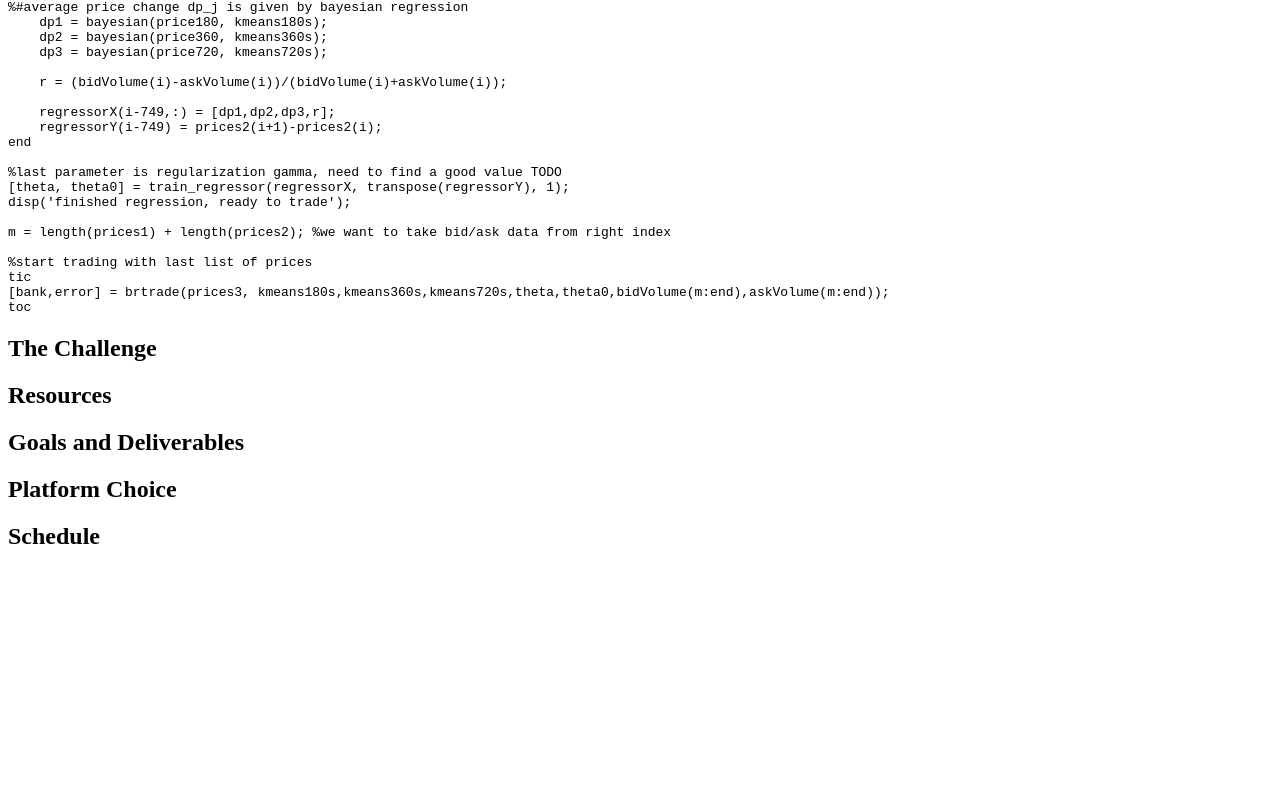
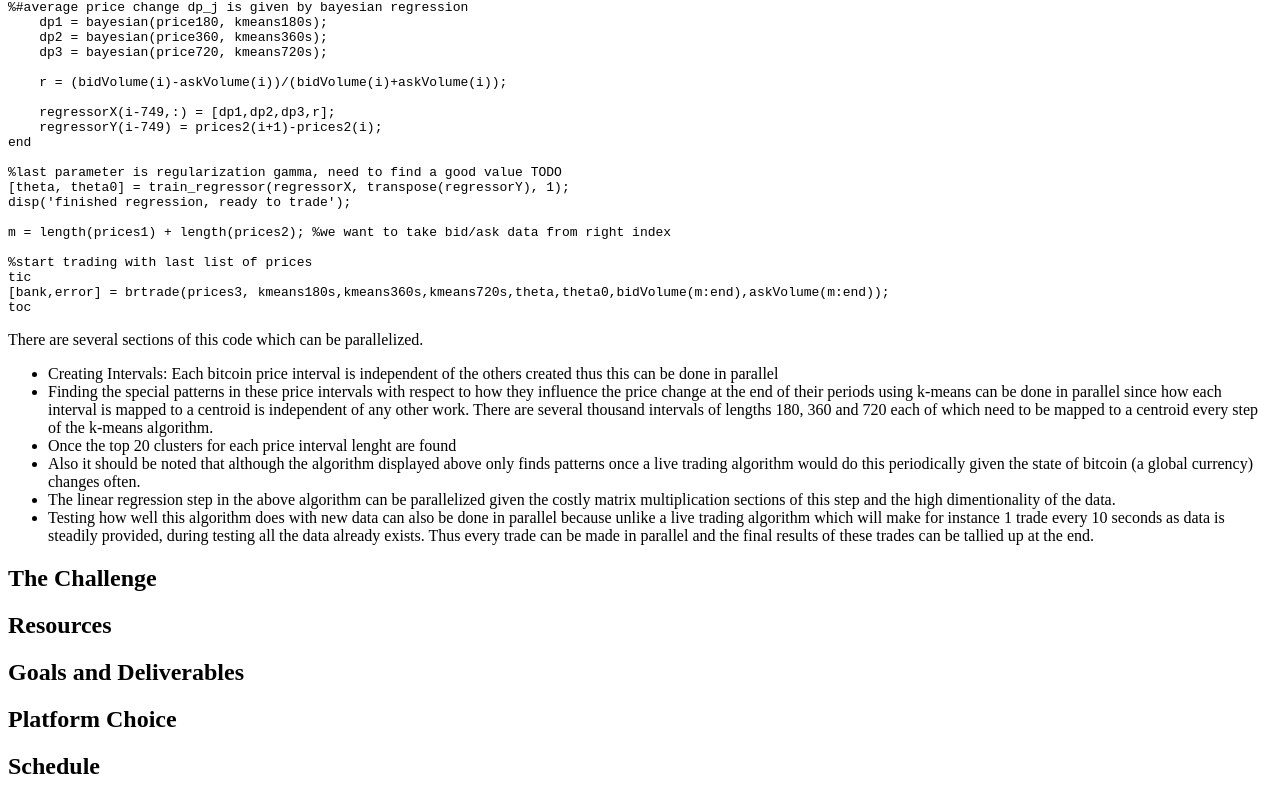
Before and after one commit to GeneralMayo/GeneralMayo.github.io, a plain HTML site: page index.html in a window 1280 px wide. Shown: the part 1297-2097 px from the top of the page. Before the commit the page ends 1867 px from the top, so only its background shows below. Drawn offline with Linux system fonts and the light colour scheme.

Commit message:
parellelization descrip

```diff
--- a/index.html
+++ b/index.html
@@ -104,6 +104,18 @@ tic
 toc
 </xmp>
 
+<p>There are several sections of this code which can be parallelized.</p>
+<ul>
+	<li>Creating Intervals: Each bitcoin price interval is independent of the others created thus this can be done in parallel</li>
+	<li>Finding the special patterns in these price intervals with respect to how they influence the price change at the end of their periods using k-means can be done in parallel since how each interval is mapped to a centroid is independent of any other work. There are several thousand intervals of lengths 180, 360 and 720 each of which need to be mapped to a centroid every step of the k-means algorithm.</li>
+	<li>Once the top 20 clusters for each price interval lenght are found </li>
+	<li>Also it should be noted that although the algorithm displayed above only finds patterns once a live trading algorithm would do this periodically given the state of bitcoin (a global currency) changes often.</li>
+	<li>The linear regression step in the above algorithm can be parallelized given the costly matrix multiplication sections of this step and the high dimentionality of the data.</li>
+	<li>Testing how well this algorithm does with new data can also be done in parallel because unlike a live trading algorithm which will make for instance 1 trade every 10 seconds as data is steadily provided, during testing all the data already exists. Thus every trade can be made in parallel and the final results of these trades can be tallied up at the end.</li>
+</ul>
+
+
+
 
 <h2>The Challenge</h2>
 <p></p>
```
